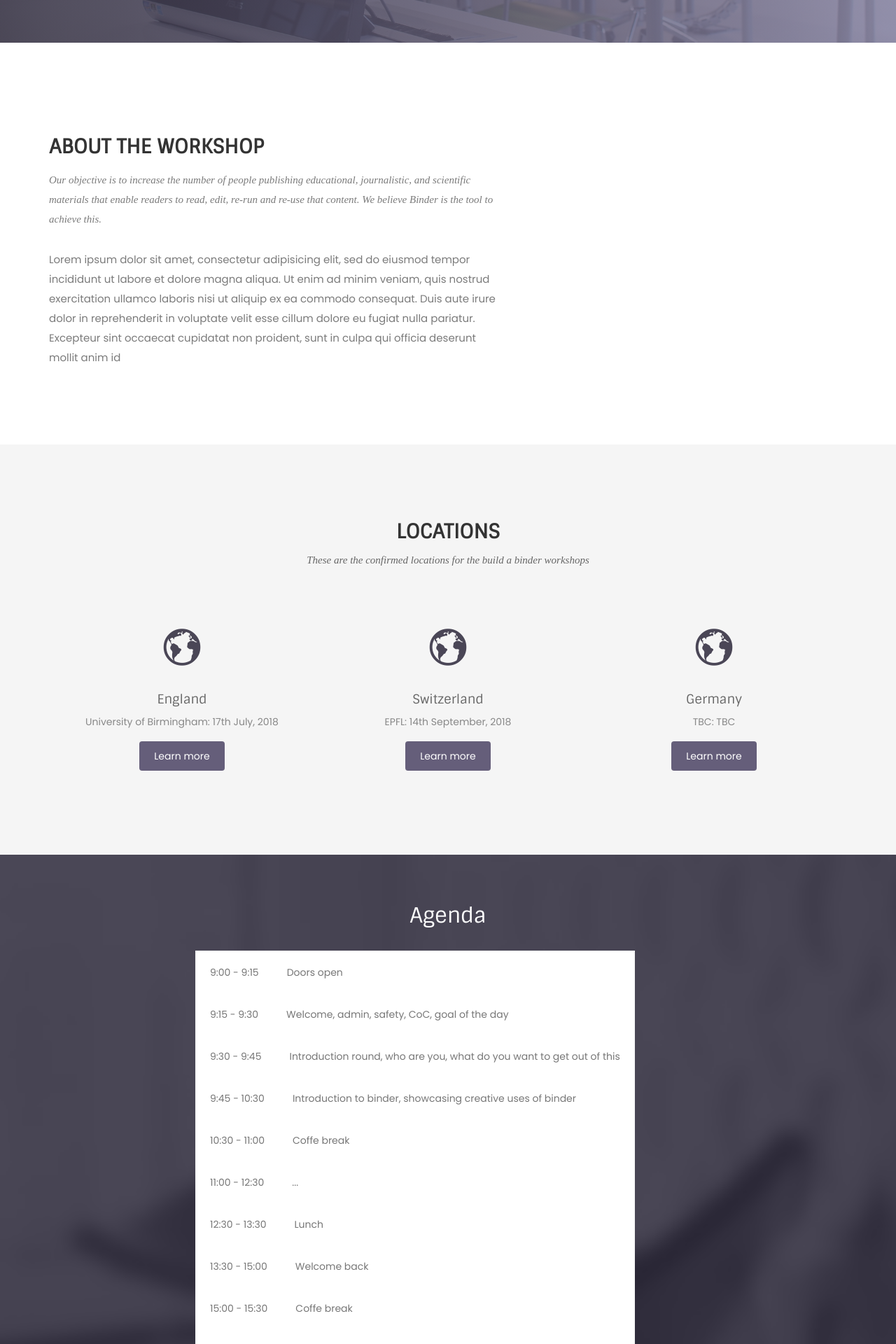
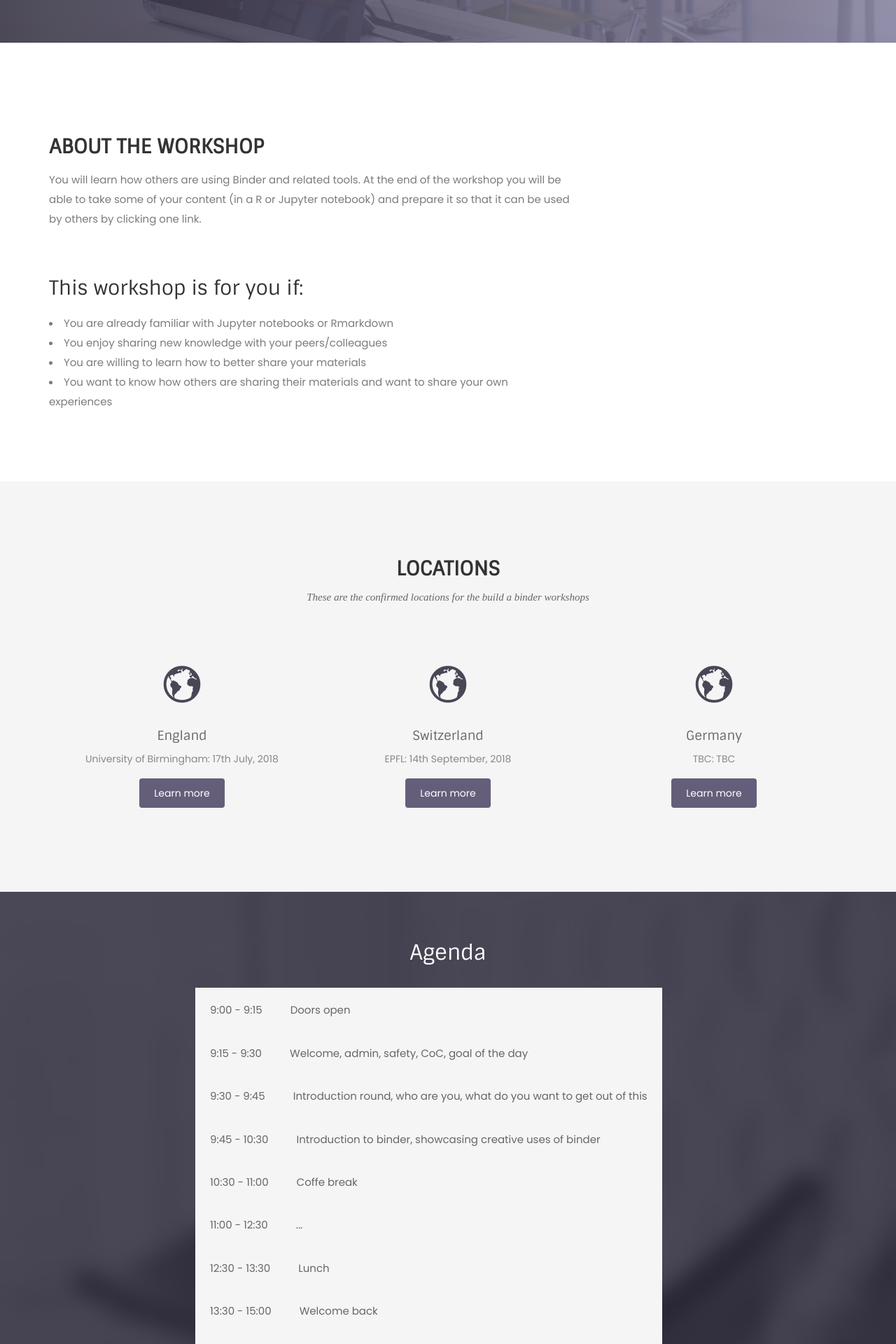
Before and after one commit to Build-a-binder/build-a-binder.github.io, a Jekyll site: the page built from index.html, in a window 1280 px wide. Shown: the part 794-2714 px from the top of the page at 70% size. Built offline with Jekyll 4.4.1, drawn with Linux system fonts in a browser that asks for light colours; nearby versions of some CDN libraries; some web fonts are replaced.

Commit message:
Modify workshop info

```diff
--- a/css/airspace.css
+++ b/css/airspace.css
@@ -159,6 +159,16 @@ font header .navbar-default .navbar-nav li a:hover {
 #intro .section-title p {
   padding-top: 20px;
 }
+
+#intro ul{
+  color: #7B7B7B;
+  padding-top: 1rem;
+  font-size: 1.5rem;
+  line-height: 28px;
+  list-style-type: disc;
+  list-style-position: inside;
+}
+
 /*--
 	service Start
 --*/
@@ -237,16 +247,16 @@ font header .navbar-default .navbar-nav li a:hover {
 }
 
 #call-to-action table{
-  background: white;
+  background: #F5F5F5;
   border: 1px solid #f8f8f8;
-  color: #777;
+  color: #666;
   margin: 1em;
   padding: 1rem;
   text-rendering: optimizeLegibility;
 }
 #call-to-action tbody td {
   padding: 2rem;
-  font-size: 1.4rem;
+  font-size: 1.5rem;
   float: left;
 }
 
--- a/index.html
+++ b/index.html
@@ -20,21 +20,37 @@ permalink: /
     </div>
   </div>
 </section>
+
 <!-- Wrapper Start -->
 <section id="intro">
   <div class="container">
     <div class="row">
-      <div class="col-md-7 col-sm-12">
+      <div class="col-md-8 col-sm-12">
         <div class="block">
           <div class="section-title">
             <h2>About the workshop</h2>
-            <p>Our objective is to increase the number of people publishing
+            <!-- <p>Our objective is to increase the number of people publishing
               educational, journalistic, and scientific materials that enable
               readers to read, edit, re-run and re-use that content. We believe
               Binder is the tool to achieve this.
-            </p>
+            </p> -->
           </div>
-          <p>Lorem ipsum dolor sit amet, consectetur adipisicing elit, sed do eiusmod tempor incididunt ut labore et dolore magna aliqua. Ut enim ad minim veniam, quis nostrud exercitation ullamco laboris nisi ut aliquip ex ea commodo consequat. Duis aute irure dolor in reprehenderit in voluptate velit esse cillum dolore eu fugiat nulla pariatur. Excepteur sint occaecat cupidatat non proident, sunt in culpa qui officia deserunt mollit anim id </p>
+          <p>
+            You will learn how others are using Binder and related tools. At the
+             end of the workshop you will be able to take some of your content
+             (in a R or Jupyter notebook) and prepare it so that it can be used
+             by others by clicking one link.
+          </p>
+          <br><br>
+          <h3>This workshop is for you if:</h3>
+          <ul>
+            <li>You are already familiar with Jupyter notebooks or Rmarkdown</li>
+            <li>You enjoy sharing new knowledge with your peers/colleagues
+            </li>
+            <li>You are willing to learn how to better share your materials</li>
+            <li>You want to know how others are sharing their materials and want to
+            share your own experiences</li>
+          </ul>
         </div>
       </div><!-- .col-md-7 close -->
       <!-- Uncomment if you need to add an image for this section -->
```
Also changed, not shown: _pages/birmingham.html (+5 -4 lines), _pages/switzerland.html (+4 -4 lines).
